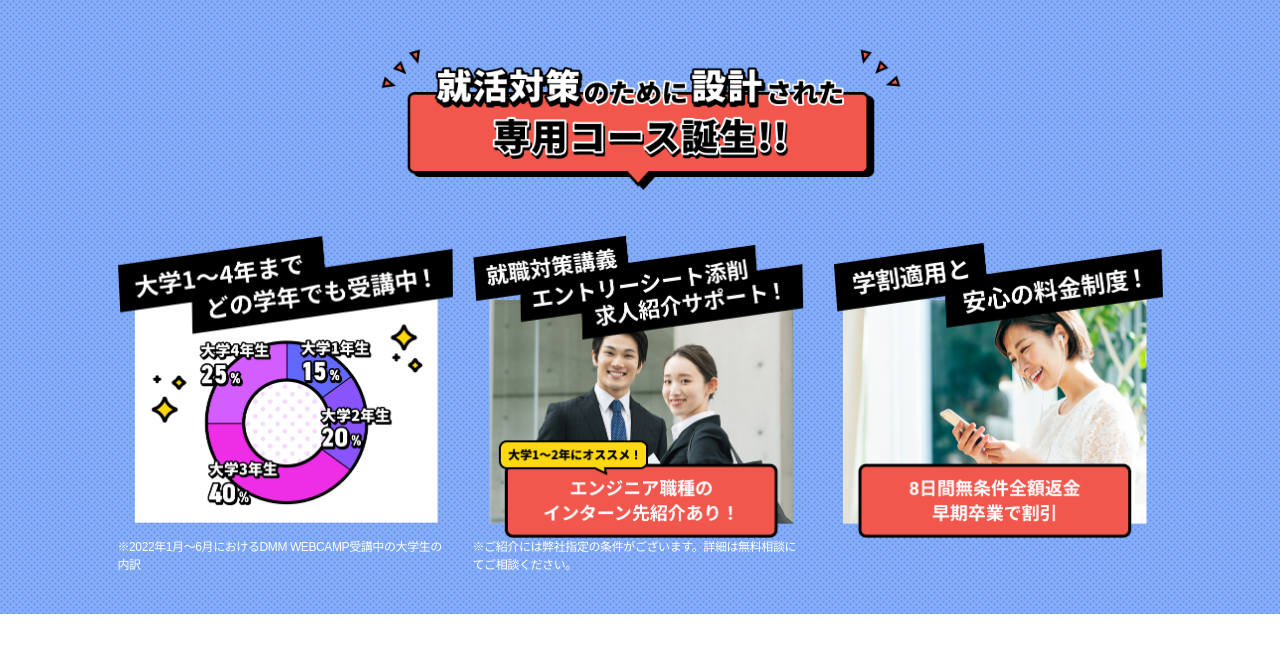
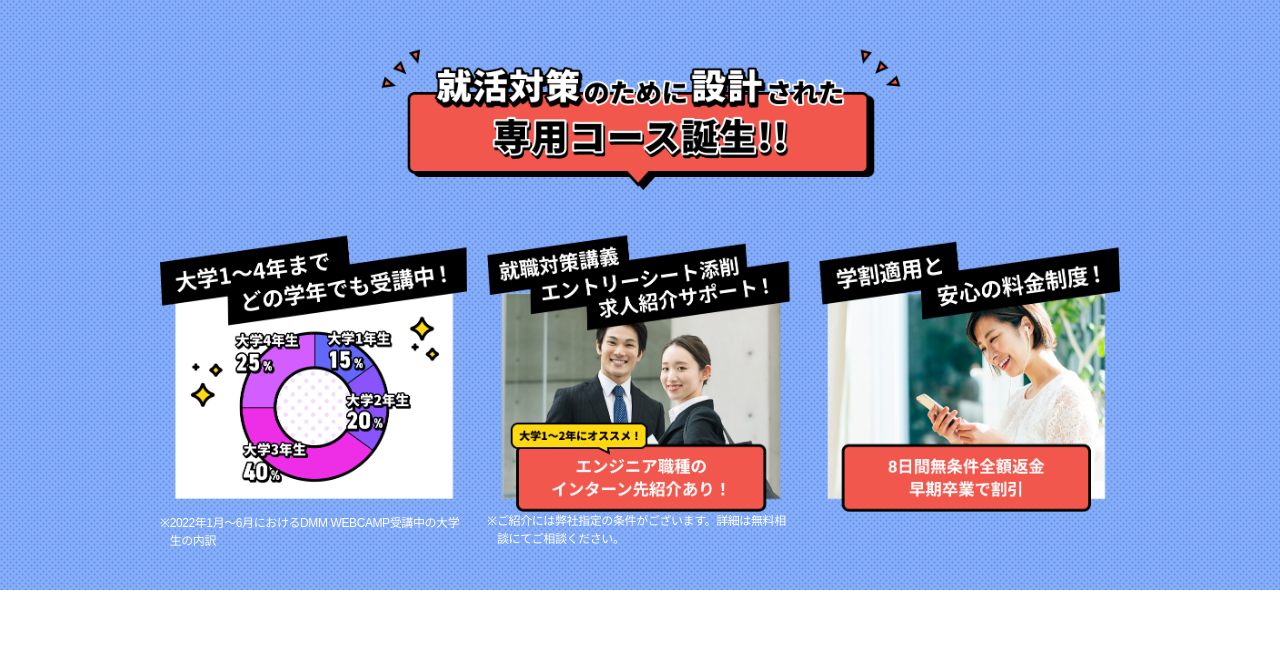
Before and after one commit to wakki0202/sample-next, a Next.js app: page / in a window 1280 px wide. Shown: the top 652 px of the page. Built offline with nearby package versions, Linux system fonts and the light colour scheme.

Commit message:
fix コンテンツ幅調整と※の位置修正

```diff
--- a/src/pages/index.tsx
+++ b/src/pages/index.tsx
@@ -24,21 +24,28 @@ export default function Home() {
             </div>
 
             <div className={OverviewSection.overview_img_list}>
-              <div>
+              <div className={OverviewSection.list}>
                 <img src="overview_image_01.png" alt="" />
-                <p className={OverviewSection.overview_text1}>
-                  ※2022年1月～6月におけるDMM WEBCAMP受講中の大学生の内訳
-                </p>
+
+                <div className={OverviewSection.text1}>
+                  <p>※</p>
+                  <p className={OverviewSection.overview_text1}>
+                    2022年1月～6月におけるDMM WEBCAMP受講中の大学生の内訳
+                  </p>
+                </div>
               </div>
 
-              <div>
+              <div className={OverviewSection.list}>
                 <img src="overview_image_02.png" alt="" />
-                <p>
-                  ※ご紹介には弊社指定の条件がございます。詳細は無料相談にてご相談ください。
-                </p>
+                <div className={OverviewSection.text2}>
+                  <p>※</p>
+                  <p>
+                    ご紹介には弊社指定の条件がございます。詳細は無料相談にてご相談ください。
+                  </p>
+                </div>
               </div>
 
-              <div>
+              <div className={OverviewSection.list}>
                 <img src="overview_image_03.png" alt="" />
               </div>
             </div>
--- a/src/styles/scss/module/OverviewSection.module.scss
+++ b/src/styles/scss/module/OverviewSection.module.scss
@@ -3,12 +3,24 @@
 .overview_section {
   background-image: url("/dot.png");
   background-size: 6px 6px;
+  padding-top: 40px;
+  padding-bottom: 40px;
 }
 
 .container {
-  padding-top: 40px;
-  padding-bottom: 40px;
+  max-width: 1300px;
+  width: 100%;
   margin: 0 auto;
+  padding: 0 6.6666666667%;
+
+  @include mq(l) {
+    width: 93.75%;
+    padding: 0;
+  }
+
+  @include mq(xl) {
+    width: 960px;
+  }
 
   @include mq(sp) {
     width: 100%;
@@ -45,8 +57,6 @@
   }
 
   div {
-    width: 335px;
-
     @include mq(sp) {
       width: 90%;
       margin: auto;
@@ -62,7 +72,12 @@
     }
   }
 
-  .overview_text1 {
+  .text1 {
+    display: flex;
     margin-top: 15px;
   }
+
+  .text2 {
+    display: flex;
+  }
 }
```
